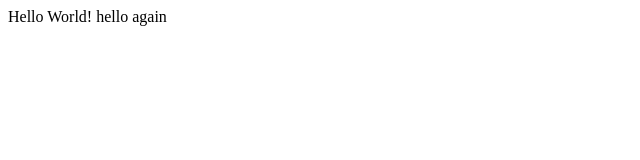
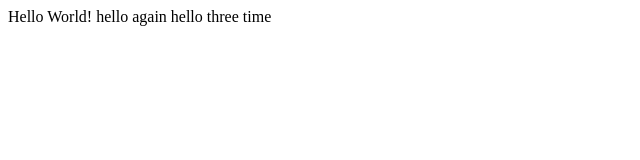
Before and after one commit to kelvin-tech/lecture0, a plain HTML site: page hello.html in a window 1280 px wide. Shown: the whole page, without its empty margins (0-640 px from the left). Drawn offline with Linux system fonts and the light colour scheme.

```diff
--- a/hello.html
+++ b/hello.html
@@ -4,7 +4,7 @@
         <title>My Webpage</title>
     </head>
     <body>
-        Hello World! hello again
+        Hello World! hello again hello three time
 
     </body>
 </html>
```
